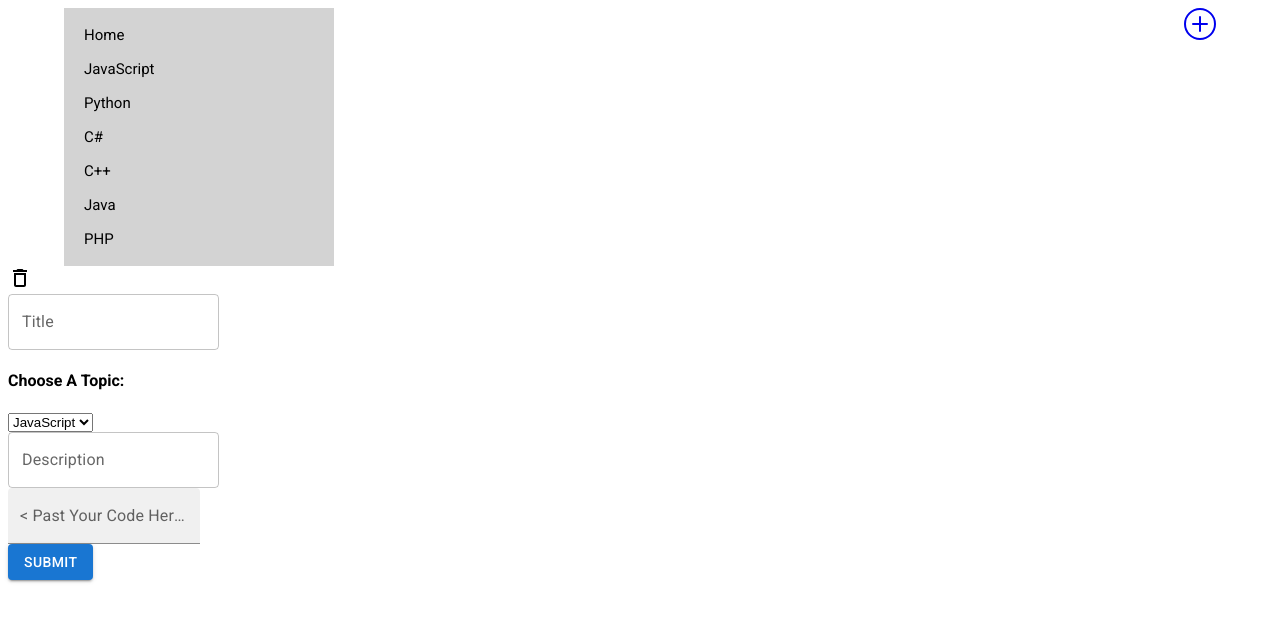
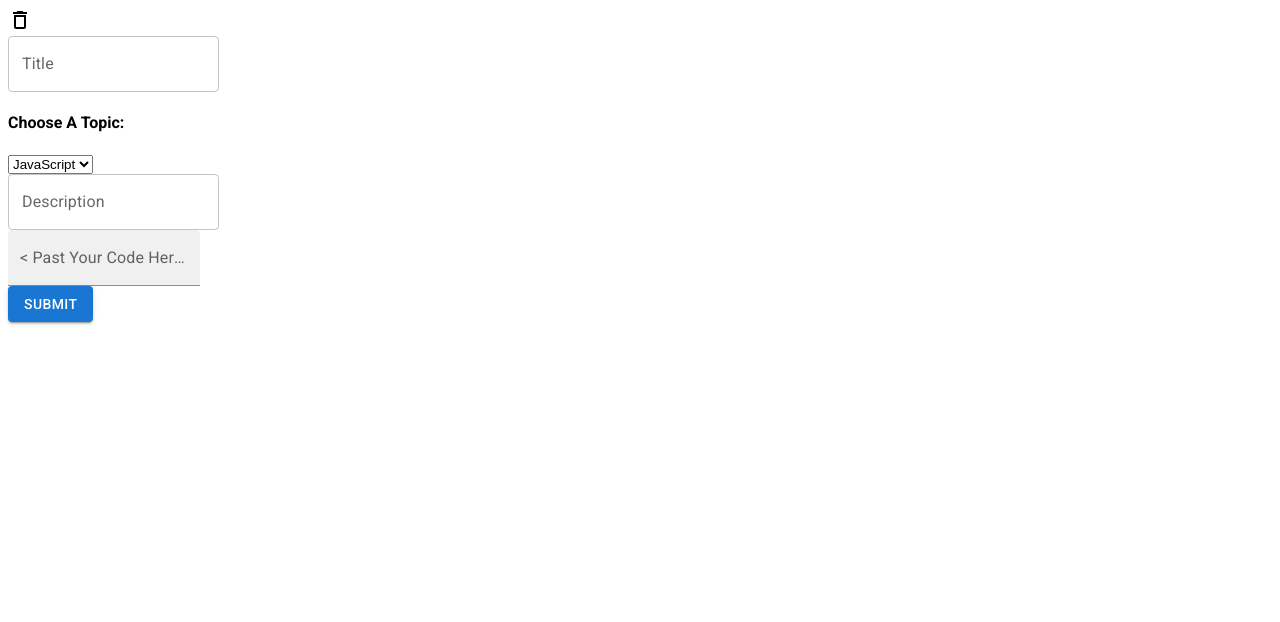
Before and after one commit to Pink-FairyArmadillo/rate-my-code, a React app: page /createpost in a window 1280 px wide. Shown: the top 622 px of the page. Built offline with nearby package versions, Linux system fonts and the light colour scheme.

Commit message:
removed MainContainer from CreatePost

```diff
--- a/client/components/CreatePost.jsx
+++ b/client/components/CreatePost.jsx
@@ -23,9 +23,9 @@ export default function CreatePost() {
     </div>
   );
 
+  // remove MainContainer when we implement React Router
   return (
     <div>
-      <MainContainer />
       <div><DeleteOutlinedIcon /></div>
       <div>
         <TextField id="title" label="Title" variant="outlined" />
--- a/client/components/FeedCodeBlock.jsx
+++ b/client/components/FeedCodeBlock.jsx
@@ -20,4 +20,4 @@ export default function Feed(props) {
       </Link>
     </section>
   );
-}
+};
```
